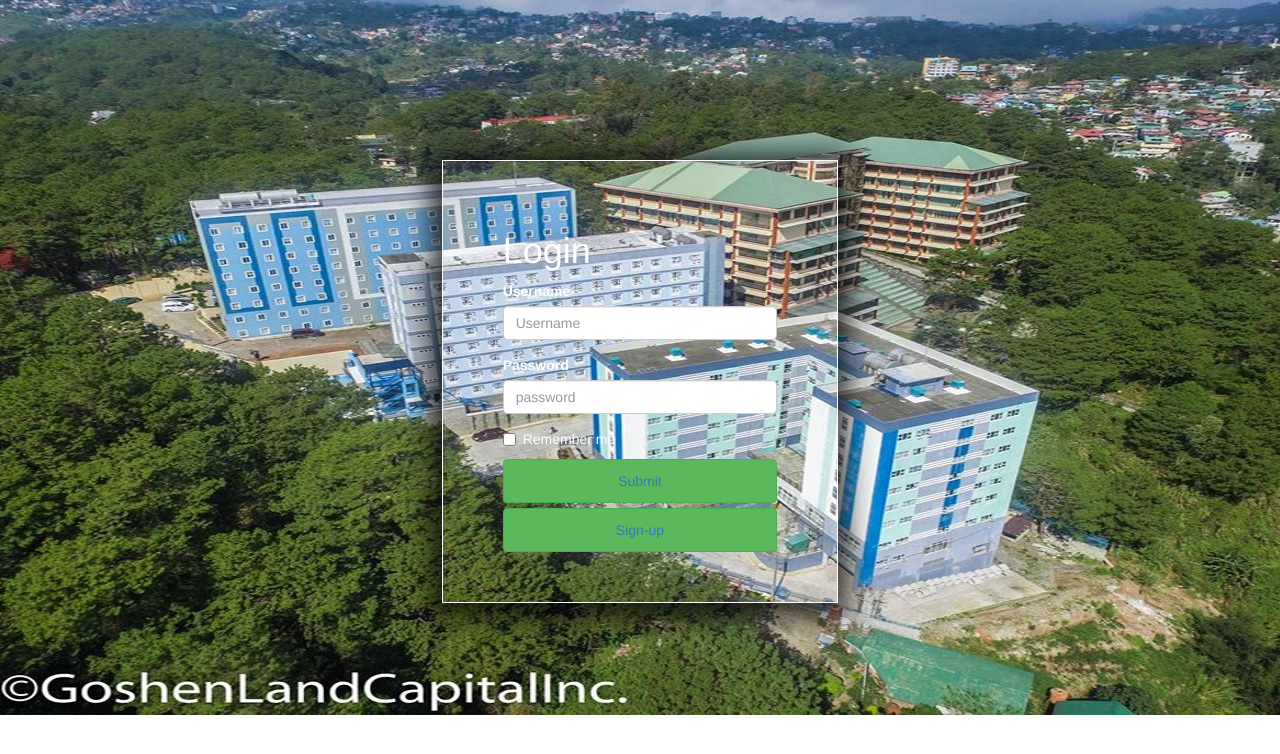
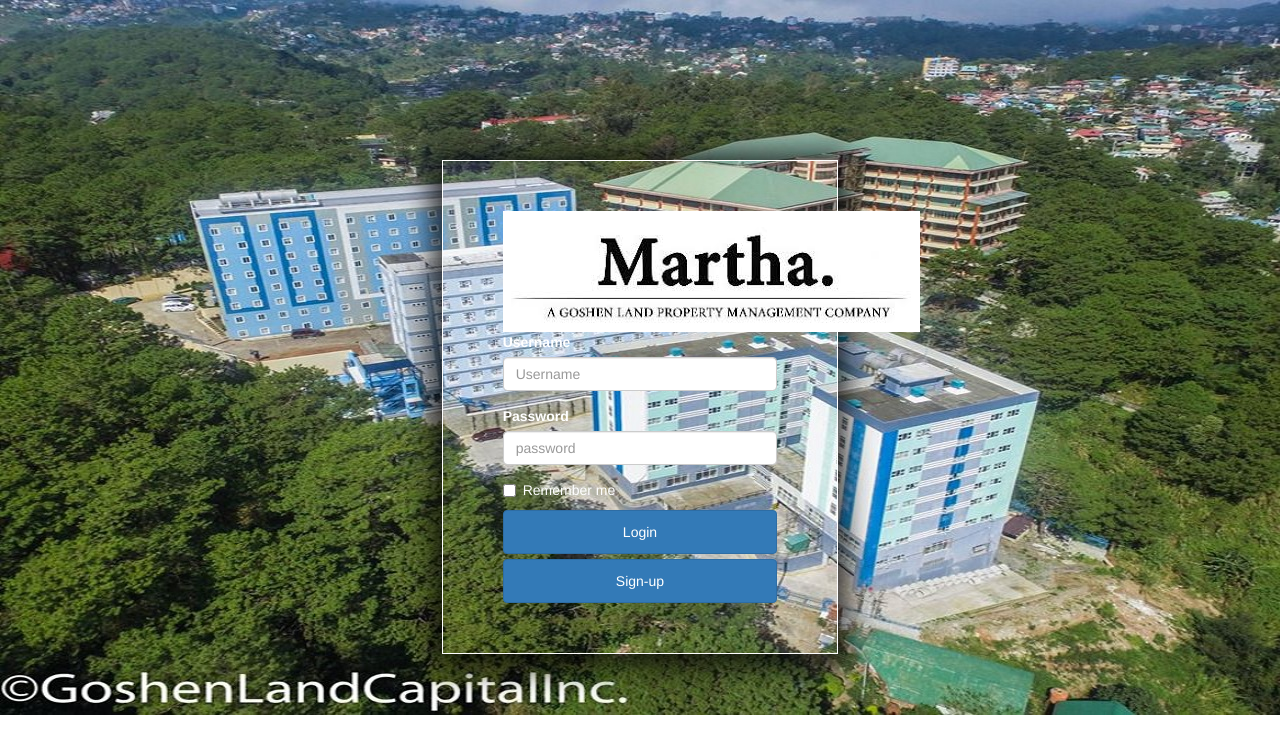
Before and after one commit to AbiRubrico/WECANDODISTHESIS, a plain HTML site: page sign-in.html in a window 1280 px wide. Drawn offline with nearby package versions, Linux system fonts and the light colour scheme; files whose address does not match are found by name.

Commit message:
Add files via upload

```diff
--- a/global.css
+++ b/global.css
@@ -1,9 +1,16 @@
-*{color: #fff}
-.bg{background: url('../images/marthaland.jpg.jpg') no-repeat; width: 100%; height: 100vh;}
-.form-container{border:1px solid #fff; padding:50px 60px; margin-top: 20vh;
+*{color: #ddddd}
+.bg{background: url('../images/marthaland.jpg.jpg') no-repeat; width: 100%; height: 100vh;
+    background-size: cover;
+}
+.form-container{background-color: white;border:1px solid #fff; padding:50px 60px; margin-top: 20vh;
 -webkit-box-shadow: -1px 4px 26px 11px rgba(0,0,0,2);
 -moz-box-shadow: -1px 4px 26px 11px rgba(0,0,0,2);
 -box-shadow: -1px 4px 26px 11px rgba(0,0,0,2);
+}
+
+.martha{
+   height: 90px;
+    width: 310px;
 }
 
 .modal-title{
--- a/sign-in.html
+++ b/sign-in.html
@@ -5,6 +5,7 @@
         <meta charset="UTF-8">
         <meta name="viewport" content="content=device-width", initial-scale="1">
         <meta author="John Raphael S. Apostol">
+        <meta author="Jeff Danielle Paswick">
 
         <!-- Latest compiled and minified JavaScript -->
         <script src="https://maxcdn.bootstrapcdn.com/bootstrap/3.3.7/js/bootstrap.min.js" integrity="sha384-Tc5IQib027qvyjSMfHjOMaLkfuWVxZxUPnCJA7l2mCWNIpG9mGCD8wGNIcPD7Txa" crossorigin="anonymous"></script>
@@ -23,13 +24,14 @@
     <body>
 
         <div class="container-fluid bg">
-            <div class="row">
+
+            <div class="row" style="opacity: 5;">
                 <div class="col-md-4 col-sn-4 col-xs-12"></div>
                 <div class="col-md-4 col-sn-4 col-xs-12">
 
                     <!--Form Start-->
                     <form class="form-container">
-                        <h1>Login</h1>
+                        <img class="martha" src="images/martha.jpg.jpg">
                         <div class="form-group">
                             <label for="inputUsername">Username</label>
                             <input type="username" class="form-control" id="egInputUSername" placeholder="Username">
@@ -43,8 +45,8 @@
                                 <input type="checkbox">Remember me
                             </label>
                         </div>
-                        <button type="submit" class="btn btn-success btn-block"><a class="nav-link" href="#">Submit</a></button>
-                        <button id="btnShowModal" type="button" class="btn btn-success btn-block" data-target="#LoginModal"><a class="nav-link" href="#">Sign-up</a></button>
+                        <button type="submit" class="btn btn-primary btn-block"><a class="nav-link">Login</a></button>
+                        <button id="btnShowModal" type="button" class="btn btn-primary btn-block" data-target="#LoginModal"><a class="nav-link">Sign-up</a></button>
                     </form>
 
                 </div>
```
